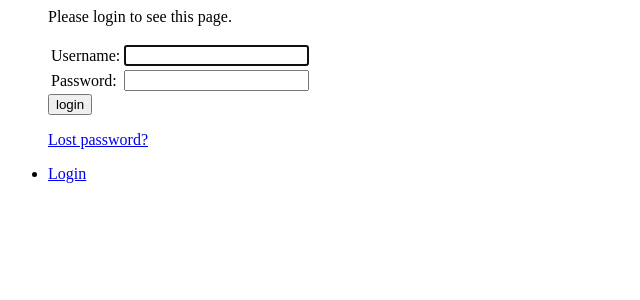
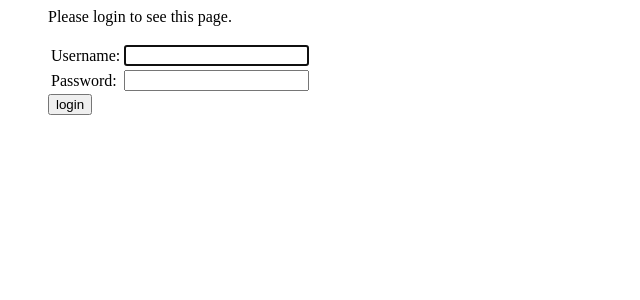
Before and after one commit to saurabhprakash/aws_ip_whitelisting, a Django app: page /accounts/login/?next=/ in a window 1280 px wide. Shown: the top 300 px of the page, without its empty margins (0-640 px from the left). Run offline with Django 3.2, Linux system fonts and the light colour scheme.

Commit message:
html update

```diff
--- a/aws/whitelist/templates/base_generic.html
+++ b/aws/whitelist/templates/base_generic.html
@@ -2,10 +2,5 @@
 
 
     {% block content %} {% endblock %}
-{% if user.is_authenticated %}
-    <li>User: {{ user.get_username }}</li>
-    <li><a href="{% url 'logout'%}?next={{request.path}}">Logout</a></li>
-{% else %}
-    <li><a href="{% url 'login'%}?next={{request.path}}">Login</a></li>
-{% endif %}
+
 </ul>
--- a/aws/whitelist/templates/registration/login.html
+++ b/aws/whitelist/templates/registration/login.html
@@ -31,7 +31,4 @@
     <input type="hidden" name="next" value="{{ next }}" />
   </form>
 
-  {# Assumes you setup the password_reset view in your URLconf #}
-  <p><a href="{% url 'password_reset' %}">Lost password?</a></p>
-
 {% endblock %}
```
